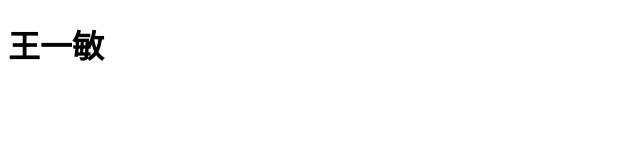
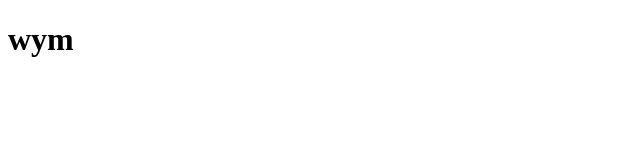
Before and after one commit to wym-orange/wym-orange.github.io, a plain HTML site: page index.html in a window 1280 px wide. Shown: the whole page, without its empty margins (0-640 px from the left). Drawn offline with Linux system fonts and the light colour scheme.

Commit message:
wym的文件

```diff
--- a/index.html
+++ b/index.html
@@ -8,7 +8,7 @@
 </head>
 
 <body>
-  <h1>王一敏</h1>
+  <h1>wym</h1>
 </body>
 
 </html>
```
